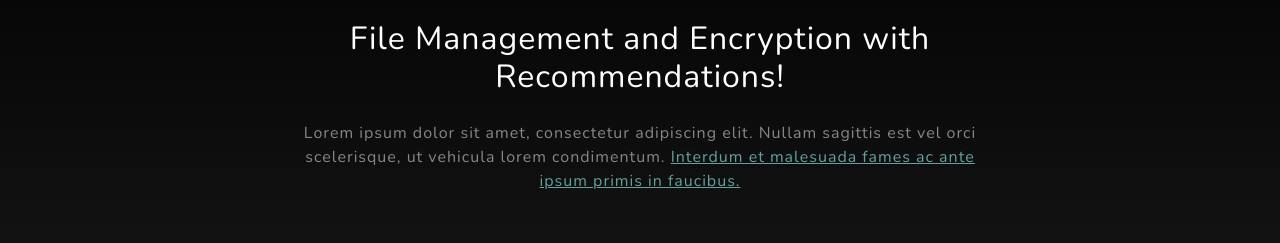
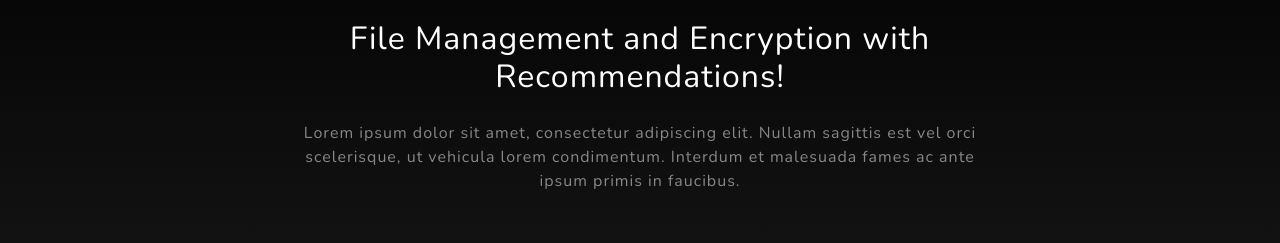
Before and after one commit to sonaliarora707/Encyber-File-Management, a website: page index.html in a window 1280 px wide. Shown: the part 940-1183 px from the top of the page. Drawn offline with nearby package versions, Linux system fonts and the light colour scheme.

Commit message:
Update index.html

```diff
--- a/index.html
+++ b/index.html
@@ -53,7 +53,8 @@
                         <h2 class="text-white mb-4">File Management and Encryption with Recommendations!</h2>
                         <p class="text-white-50">
                             Lorem ipsum dolor sit amet, consectetur adipiscing elit. Nullam sagittis est vel orci scelerisque, ut vehicula lorem condimentum.
-                            <a href="https://startbootstrap.com/theme/grayscale/">Interdum et malesuada fames ac ante ipsum primis in faucibus.</a>
+                            Interdum et malesuada fames ac ante ipsum primis in faucibus.
+                            <!-- <a href="https://startbootstrap.com/theme/grayscale/">Interdum et malesuada fames ac ante ipsum primis in faucibus.</a> -->
                             <!--The theme is open source, and you can use it for any purpose, personal or commercial. -->
                         </p>
                     </div>
```
